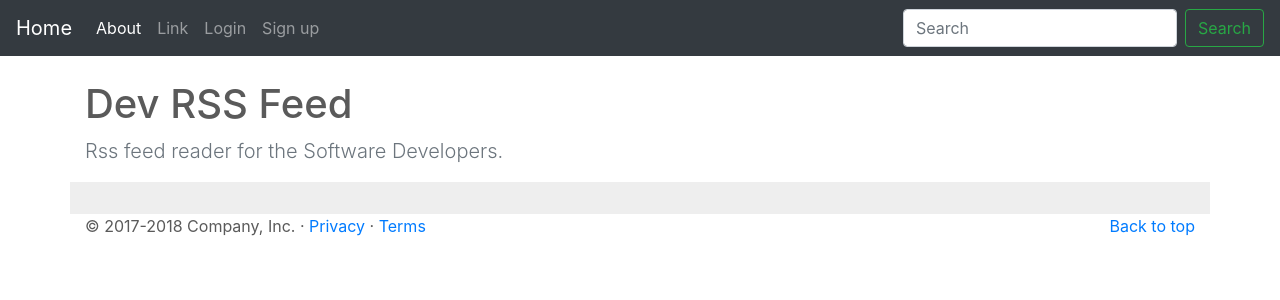
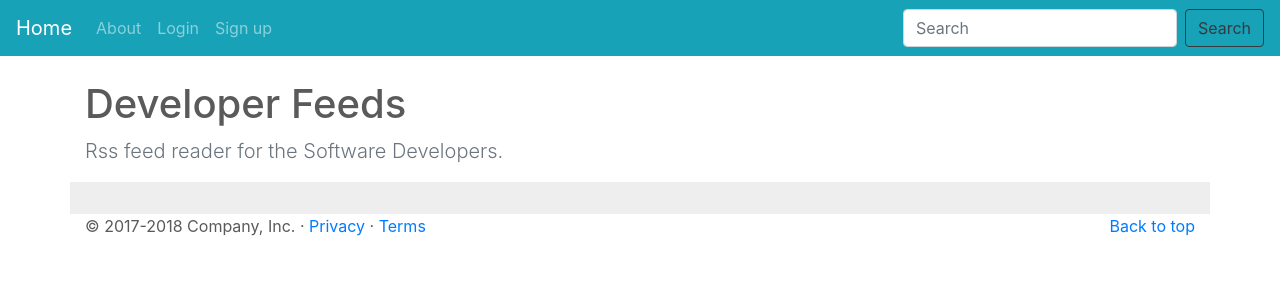
Before and after one commit to h-hub/hacknow-project, a Django app: page / in a window 1280 px wide. Shown: the top 300 px of the page. Run offline with Django 3.2, Linux system fonts and the light colour scheme; data that the repository does not hold is empty; some libraries are stand-ins or nearby versions.

Commit message:
menu changes

```diff
--- a/home/home_templates/home.html
+++ b/home/home_templates/home.html
@@ -6,7 +6,7 @@
 
     {% for entry in authors %}
     <div class="col-md-4">
-        <p>{{entry.authername}}</p>
+        <h2>{{entry.authername}}</h2>
 
         {% for postlink in entry.autherblogfeed.entries %}
             <li><a href="{{postlink.link}}">{{postlink.title}}</a></li>
--- a/home/urls.py
+++ b/home/urls.py
@@ -3,7 +3,7 @@ from django.urls import path, include
 from . import views
 
 urlpatterns = [
-    path('', views.index, name='index'),
+    path('', views.index, name='home'),
     path('about', views.about, name='about'),
     # path('$/', views.authors, name='authors'),
     # path('$/', views.links, name='links'),
--- a/templates/base.html
+++ b/templates/base.html
@@ -16,26 +16,25 @@
 <head>
     <meta charset="UTF-8">
     <meta name="viewport" content="width=device-width, initial-scale=1, shrink-to-fit=no">
-    <title>Dev RSS Feed Reader</title>
+    <title>Developer Feeds</title>
     <link rel="stylesheet" type="text/css" href="{% static "base.css" %}">
 </head>
 
 <body>
     <header>
-        <nav class="navbar navbar-expand-md navbar-dark fixed-top bg-dark">
-            <a class="navbar-brand" href="/">Home</a>
+        <nav class="navbar navbar-expand-md navbar-dark fixed-top bg-info">
+            {% with request.resolver_match.url_name as url_name %}
+            <a class="navbar-brand {% if url_name == 'home' %}active{% endif %}" href="/">Home</a>
             <button class="navbar-toggler" type="button" data-toggle="collapse" data-target="#navbarSupportedContent"
                 aria-controls="navbarSupportedContent" aria-expanded="false" aria-label="Toggle navigation">
                 <span class="navbar-toggler-icon"></span>
             </button>
 
             <div class="collapse navbar-collapse" id="navbarSupportedContent">
+
                 <ul class="navbar-nav mr-auto">
-                    <li class="nav-item active">
+                    <li class="nav-item {% if url_name == 'about' %}active{% endif %}">
                         <a class="nav-link" href="/about">About <span class="sr-only">(current)</span></a>
-                    </li>
-                    <li class="nav-item">
-                        <a class="nav-link" href="#">Link</a>
                     </li>
                     <!-- <li class="nav-item dropdown">
                   <a class="nav-link dropdown-toggle" href="#" id="navbarDropdown" role="button" data-toggle="dropdown" aria-haspopup="true" aria-expanded="false">
@@ -50,27 +49,29 @@
                 </li> -->
                     {% if request.user.is_authenticated %}
                     <li class="nav-item">
-                        <a class="nav-link" href="/user/accounts/logout" tabindex="-1" aria-disabled="true">Logout</a>
+                        <a class="nav-link {% if url_name == 'logout' %}active{% endif %}" href="/user/accounts/logout" tabindex="-1" aria-disabled="true">Logout</a>
                     </li>
                     {% else %}
                     <li class="nav-item">
-                        <a class="nav-link" href="/user/accounts/login" tabindex="-1" aria-disabled="true">Login</a>
+                        <a class="nav-link {% if url_name == 'login' %}active{% endif %}" href="/user/accounts/login" tabindex="-1" aria-disabled="true">Login</a>
                     </li>
                     <li class="nav-item">
-                        <a class="nav-link" href="/user/signup" tabindex="-1" aria-disabled="true">Sign up</a>
+                        <a class="nav-link {% if url_name == 'signup' %}active{% endif %}" href="/user/signup" tabindex="-1" aria-disabled="true">Sign up</a>
                     </li>
                     {% endif %}
                 </ul>
+
                 <form class="form-inline my-2 my-lg-0">
                     <input class="form-control mr-sm-2" type="search" placeholder="Search" aria-label="Search">
-                    <button class="btn btn-outline-success my-2 my-sm-0" type="submit">Search</button>
+                    <button class="btn btn-outline-dark my-2 my-sm-0" type="submit">Search</button>
                 </form>
             </div>
+            {% endwith %}
         </nav>
     </header>
     <main role="main">
         <div class="container">
-            <h1 class="jumbotron-heading">Dev RSS Feed</h1>
+            <h1 class="jumbotron-heading">Developer Feeds</h1>
             <p class="lead text-muted">
                 Rss feed reader for the Software Developers.
             </p>
```
